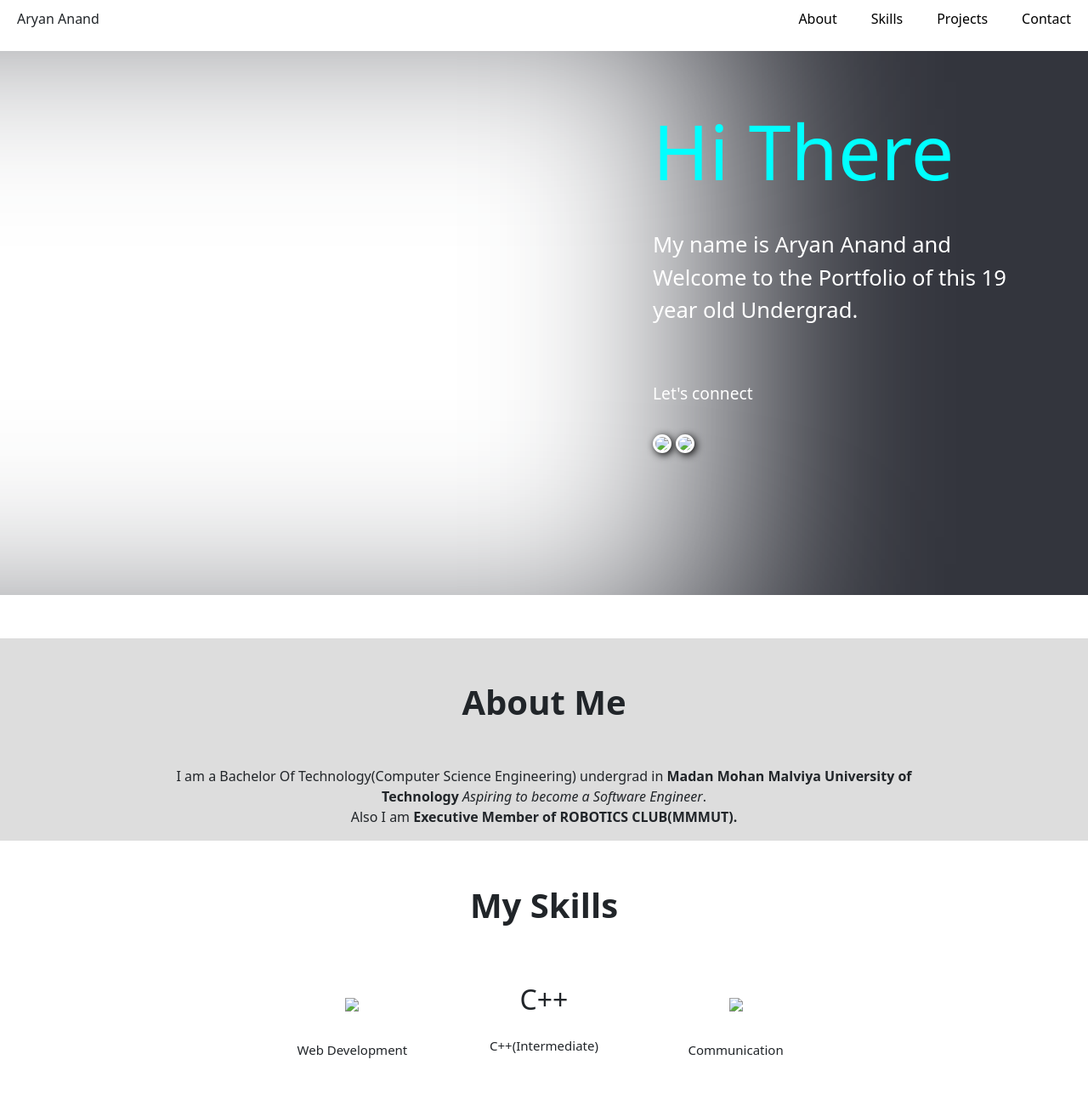
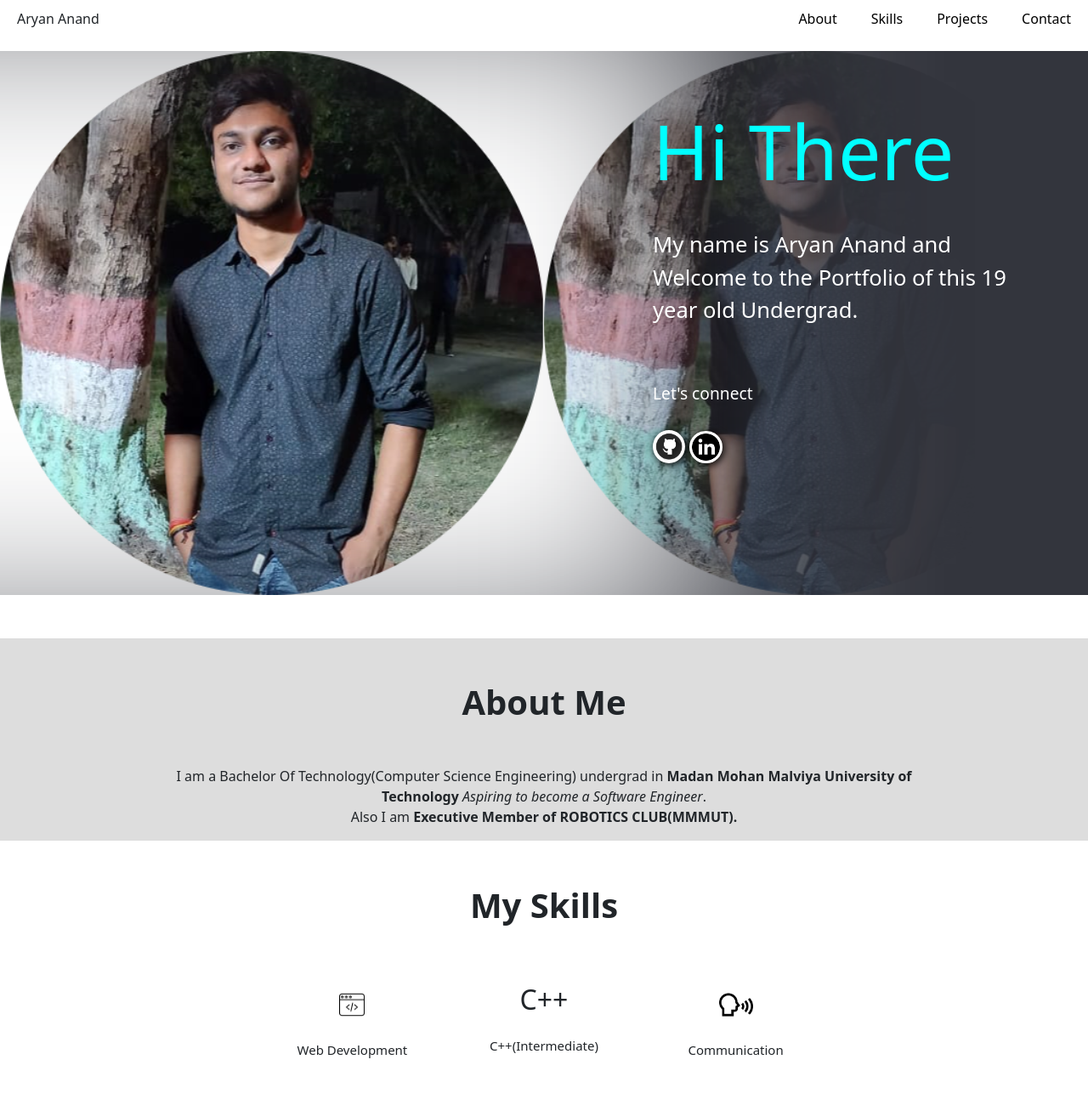
Before and after one commit to aryananand27/Portfolio, a plain HTML site: page index.html in a window 1280 px wide. Shown: the top 1300 px of the page at 85% size. Drawn offline with nearby package versions, Linux system fonts and the light colour scheme.

Commit message:
first commit

```diff
--- a/index.html
+++ b/index.html
@@ -52,8 +52,8 @@
               <p style="color:rgb(255, 255, 255);margin-top: 3%;margin-left: 60%;font-size: 2vw;margin-right:5%;    animation: 2s ease-out 0s 1 opacity;">My name is Aryan Anand and Welcome to the Portfolio of this 19 year old Undergrad.</p>
               <div style="margin-left:60%;margin-top: 5vw;animation: 2s ease-out 0s 1 opacity;">
               <p style="color:white;font-size: 1.5vw;">Let's connect<br/><br/>
-              <a href="https://github.com/aryananand27" ><img src="./Images/git.png" class="socico"></a>
-              <a href="https://www.linkedin.com/in/aryan-anand-948998229/" ><img src="./Images/linked.png" class="socico"></a>
+              <a href="https://github.com/aryananand27" ><img src="git.png" class="socico"></a>
+              <a href="https://www.linkedin.com/in/aryan-anand-948998229/" ><img src="linked.png" class="socico"></a>
               </p>
               </div>
       </div>
@@ -70,9 +70,9 @@
       <!-- Skills -->
       <h1 style="margin-top:4vw;font-weight: bold;text-align: center;margin-bottom: 4vw;" >My Skills</h1>
       <div class="flex-container">
-        <div><img src="./Images/web.png" style="width:30px;"><p>Web Development</p></div>
+        <div><img src="web.png" style="width:30px;"><p>Web Development</p></div>
         <div><h2>C++</h2><p>C++(Intermediate)</p></div>
-        <div><img src="./Images/comm.png" style="width:40px;"><p>Communication</p></div>
+        <div><img src="comm.png" style="width:40px;"><p>Communication</p></div>
       </div>
 
       <!-- Projects -->
@@ -80,7 +80,7 @@
         <h1 style="margin-top:4vw;font-weight: bold;text-align: center;margin-bottom: 4vw;">Projects</h1>
         <div class="proj">
         <div class="projcontain">
-          <img src="./Images/dice.jpg" class="projimg">
+          <img src="dice.jpg" class="projimg">
           <a href="https://aryananand27.github.io/Dice-game/" class="projlink">View Project</a>
         </div>
 
--- a/style.css
+++ b/style.css
@@ -39,7 +39,7 @@ body{animation: 2s ease-out 0s 1 FadeIn;}
     position: relative;
     width: 100%;
     height: 50vw;
-    background-image: url("./Images/me1.png");
+    background-image: url("me1.png");
     background-size:contain;
     box-shadow: inset -40vw 0 30vw -6vw #33353d;
     margin-top: 0%;
```
